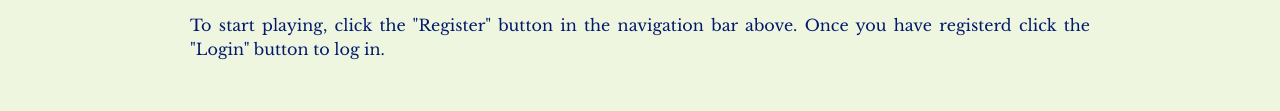
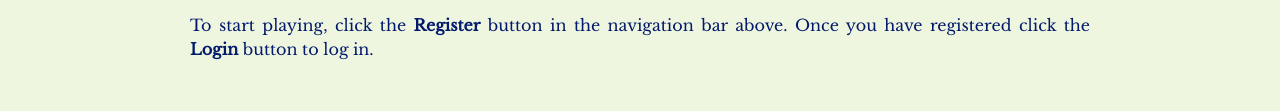
Before and after one commit to luckyswims/tic-tac-toe-client, a website built with webpack: page index.html in a window 1280 px wide. Shown: the part 217-328 px from the top of the page. Built offline with nearby package versions, Linux system fonts and the light colour scheme; some packages are replaced by stand-ins of ours; no server answers.

Commit message:
Fixed typo and updated README

```diff
--- a/index.html
+++ b/index.html
@@ -36,8 +36,8 @@
         squares on a three by three grid. Players claim a square by marking it
         with either an X or an O. A player wins by claiming three squares in a
         row, column, or diagonal.</p>
-      <p id="logged-out">To start playing, click the "Register" button in the
-        navigation bar above. Once you have registerd click the "Login" button
+      <p id="logged-out">To start playing, click the <b>Register</b> button in the
+        navigation bar above. Once you have registered click the <b>Login</b> button
         to log in.</p>
       <div id="logged-in" class="hidden">
         <p>If you want to play a game, click on the
```
Also changed, not shown: README.md.
